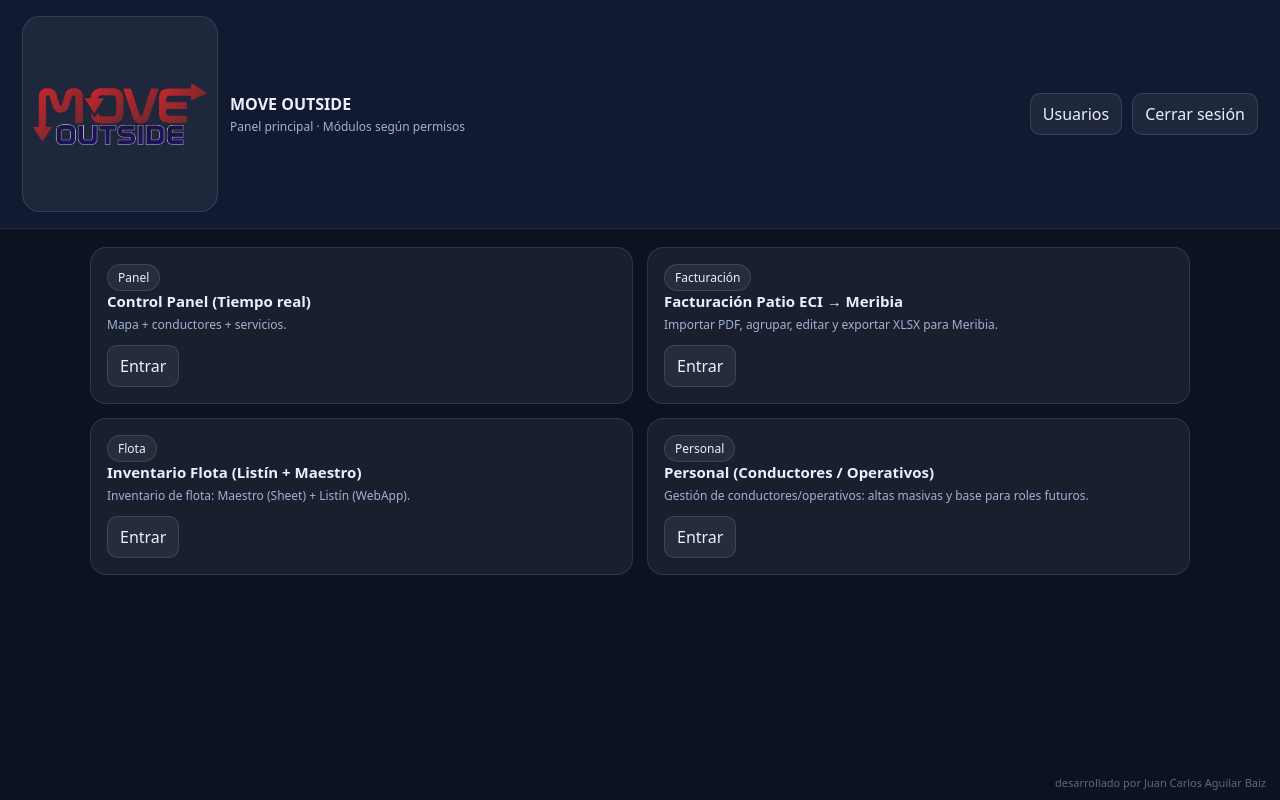
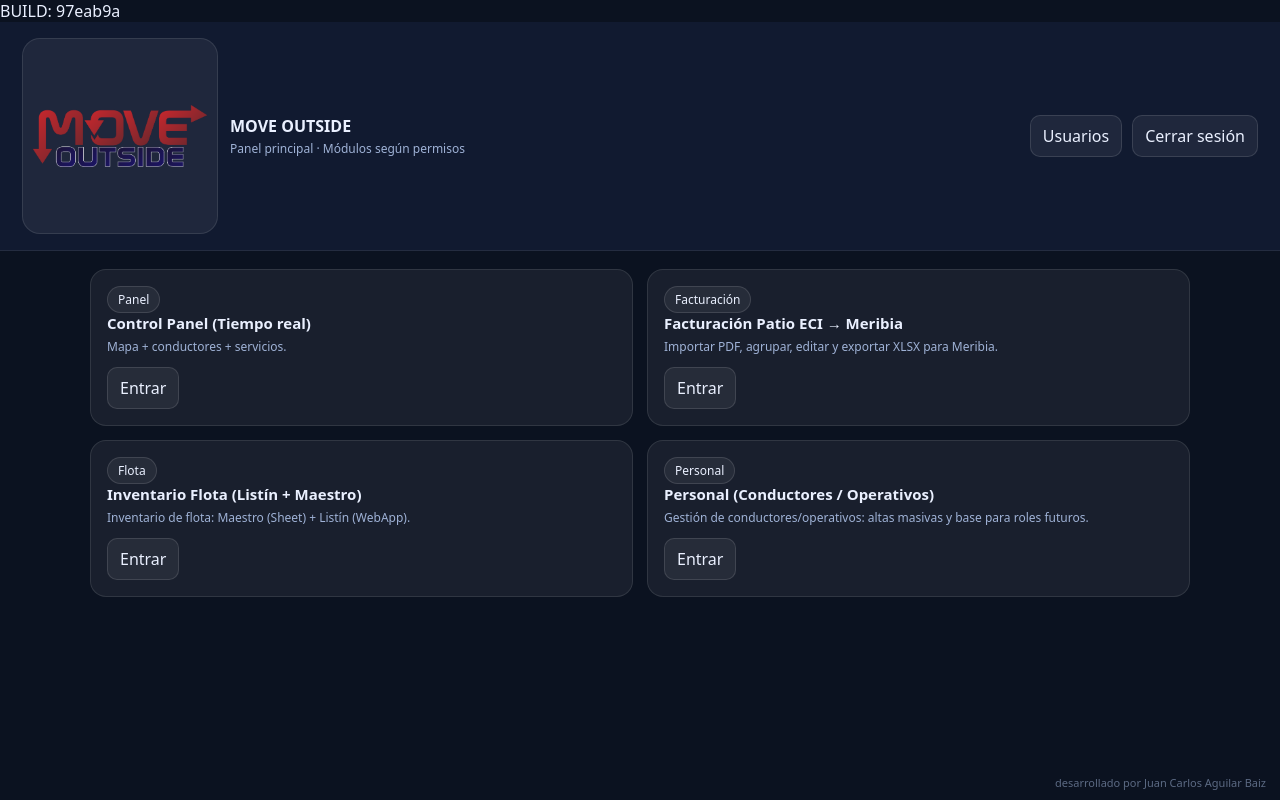
Before and after one commit to jcab07/moveoutside, a Flask app: page / in a window 1280 px wide. Run offline with Flask 3, Linux system fonts and the light colour scheme; the visitor is signed in with stand-in values (Sample User, id 1).

Commit message:
Update UI + build tag

```diff
--- a/templates/dashboard.html
+++ b/templates/dashboard.html
@@ -1,6 +1,7 @@
 <!doctype html>
 <html lang="es">
 <head>
+  BUILD: 97eab9a
   <meta charset="utf-8" />
   <meta name="viewport" content="width=device-width,initial-scale=1" />
   <title>MOVE OUTSIDE | Dashboard</title>
```
